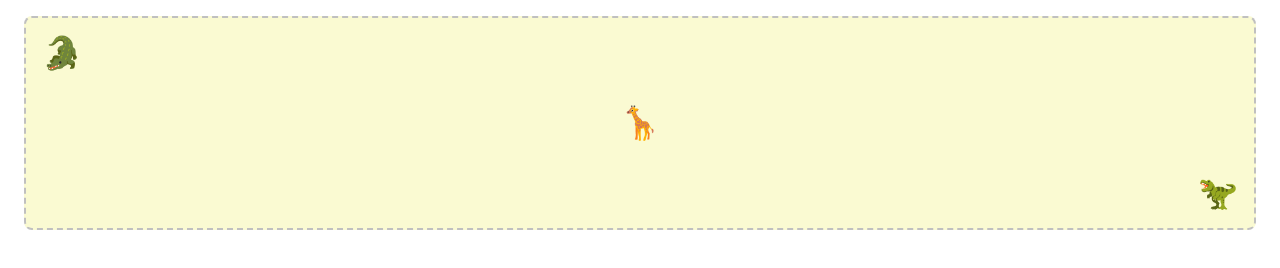
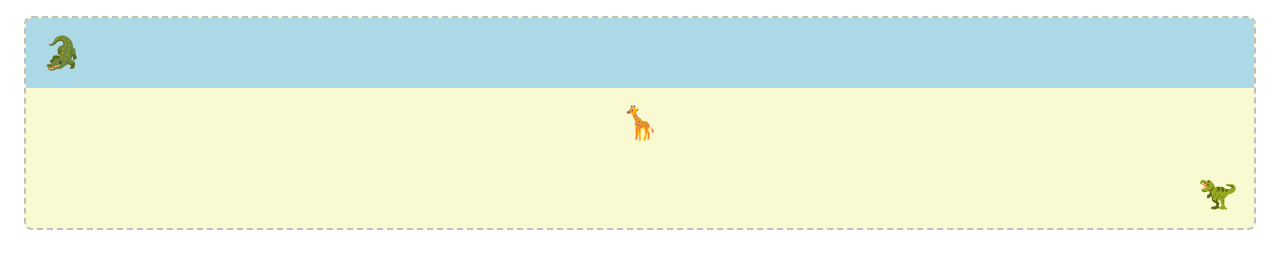
Before and after one commit to YannicWoywod/web-challenges, a website: page css-basics/css-basics_pseudo-park/index.html in a window 1280 px wide. In both pictures the pointer is over the element 640 px from the left and 53 px from the top of the page. Drawn offline with Linux system fonts and the light colour scheme.

Commit message:
change backgroundcolor crocodile on mouseover

```diff
--- a/css-basics/css-basics_pseudo-park/css/styles.css
+++ b/css-basics/css-basics_pseudo-park/css/styles.css
@@ -54,3 +54,6 @@
 
   💡 You'll need to use a pseudo-class selector for each animal.
 */
+.crocodile:hover {
+  background-color: lightblue;
+}
```
